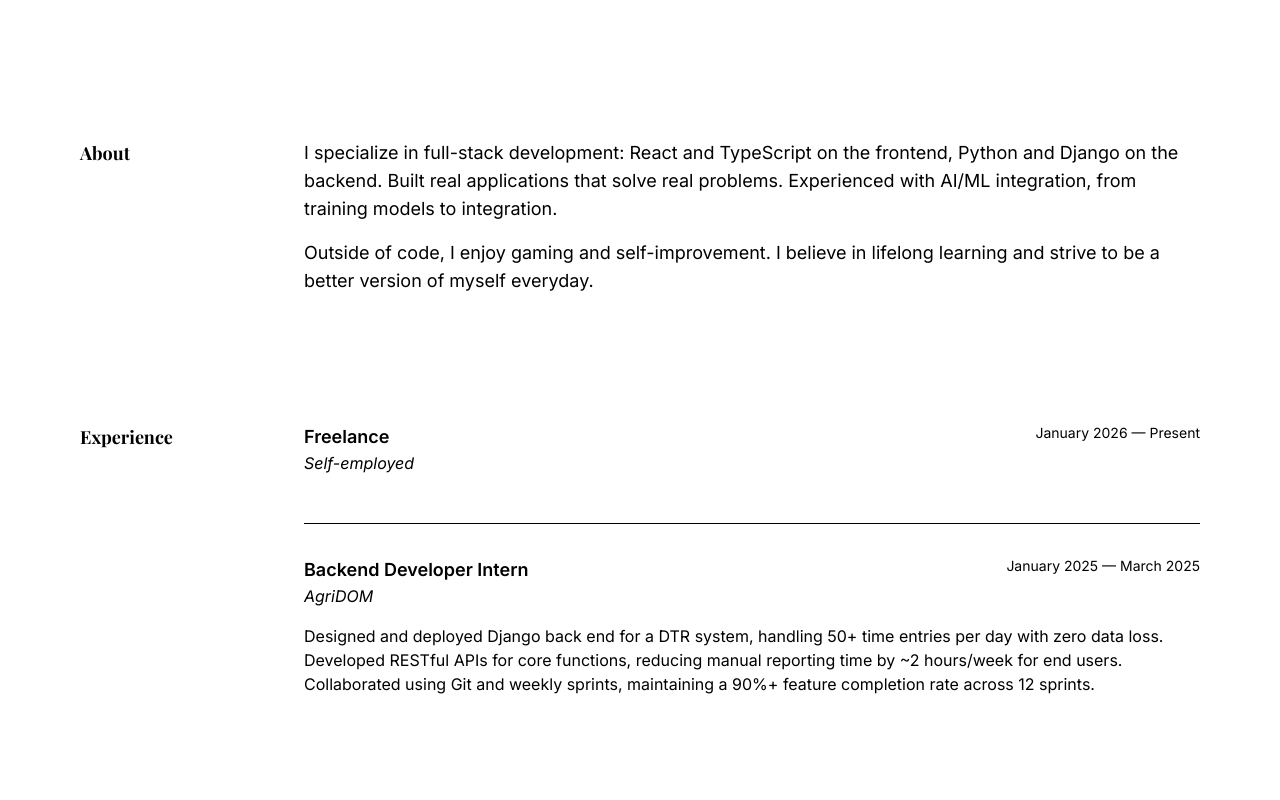
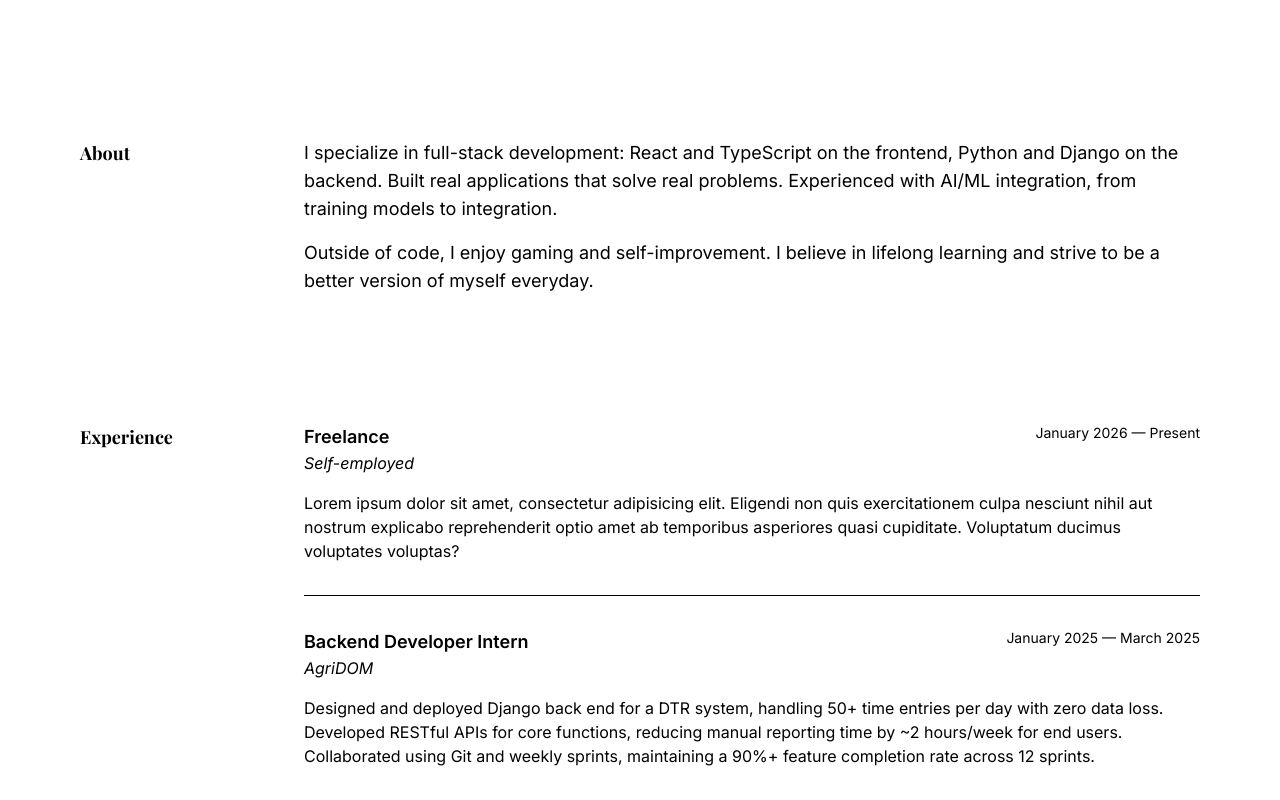
Before and after one commit to v-adrian/portfolio-website, a React (Vite) app: page / in a window 1280 px wide. Shown: the part 789-1589 px from the top of the page. Before the commit the page ends 1517 px from the top, so only its background shows below. Built offline with nearby package versions, Linux system fonts and the light colour scheme; a web font is replaced by a local one.

Commit message:
Placeholder text

```diff
--- a/src/data/experience.ts
+++ b/src/data/experience.ts
@@ -8,7 +8,7 @@ export const experience: Experience[] = [
     location: "Davao City, Philippines",
     duration: "January 2026 — Present",
     description: [
-      "",
+      "Lorem ipsum dolor sit amet, consectetur adipisicing elit. Eligendi non quis exercitationem culpa nesciunt nihil aut nostrum explicabo reprehenderit optio amet ab temporibus asperiores quasi cupiditate. Voluptatum ducimus voluptates voluptas?",
     ],
   },
   {
```
